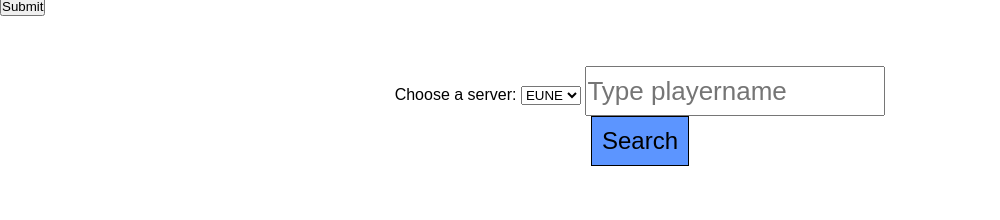
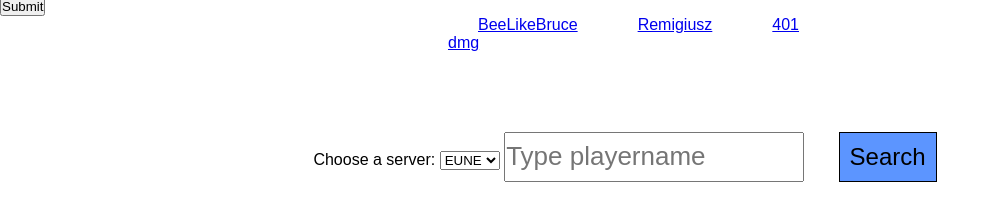
Before and after one commit to Sayec/Riot-Api, a website with bundled scripts: page public/index.html in a window 1280 px wide. Shown: the part 40-260 px from the top of the page, without its empty margins (0-1000 px from the left). Built offline with nearby package versions, Linux system fonts and the light colour scheme; no server answers.

Commit message:
display name on site and added some players to click and check

```diff
--- a/public/index.html
+++ b/public/index.html
@@ -10,6 +10,12 @@
   <body>
     <h1>Cześć</h1>
     <button class="submit">Submit</button>
+    <div class="favourite">
+      <a href="/?name=BeeLikeBruce&server=euw1">BeeLikeBruce</a
+      ><a href="?name=Remigiusz&server=euw1">Remigiusz</a
+      ><a href="?name=401 dmg&server=eun1">401 dmg</a>
+    </div>
+
     <form action="">
       <label for="server_select">Choose a server:</label>
       <select id="server_select">
@@ -19,7 +25,7 @@
       <input type="text" placeholder="Type playername" />
       <a class="search">Search</a>
     </form>
-
+    <p class="name"></p>
     <p class="rank"></p>
     <div class="stats-container"></div>
     <script src="https://cdn.jsdelivr.net/npm/axios/dist/axios.min.js"></script>
--- a/public/script.js
+++ b/public/script.js
@@ -41,7 +41,8 @@ button.addEventListener('click', () => {
 
 const input = document.querySelector('input');
 const btn = document.querySelector('a.search');
-const rankText = document.querySelector('p');
+const rankText = document.querySelector('p.rank');
+const nameText = document.querySelector('p.name');
 const statsContainer = document.querySelector('div.stats-container');
 const server_select = document.getElementById('server_select');
 
@@ -73,6 +74,7 @@ document.addEventListener('DOMContentLoaded', async () => {
     console.log(playerData);
     playerRank = await getUserRank(playerData, server);
     console.log(playerRank);
+    nameText.innerHTML = name;
     rankText.innerHTML = playerRank
       ? `${playerRank.tier} ${playerRank.rank} ${playerRank.leaguePoints}`
       : 'brak danych o randze gracza na Solo 5v5';
--- a/public/style.css
+++ b/public/style.css
@@ -4,8 +4,15 @@
   box-sizing: border-box;
   font-family: Arial, Helvetica, sans-serif;
 }
+div.favourite {
+  width: 30%;
+  margin: 0 auto;
+}
+a {
+  margin: 30px;
+}
 form {
-  width: 500px;
+  width: 700px;
   margin: 0 auto;
   margin-top: 50px;
   text-align: center;
@@ -25,7 +32,7 @@ form a.search {
 form a:hover {
   cursor: pointer;
 }
-p.rank {
+p {
   font-size: 30px;
   margin: 20px auto;
   text-align: center;
```
